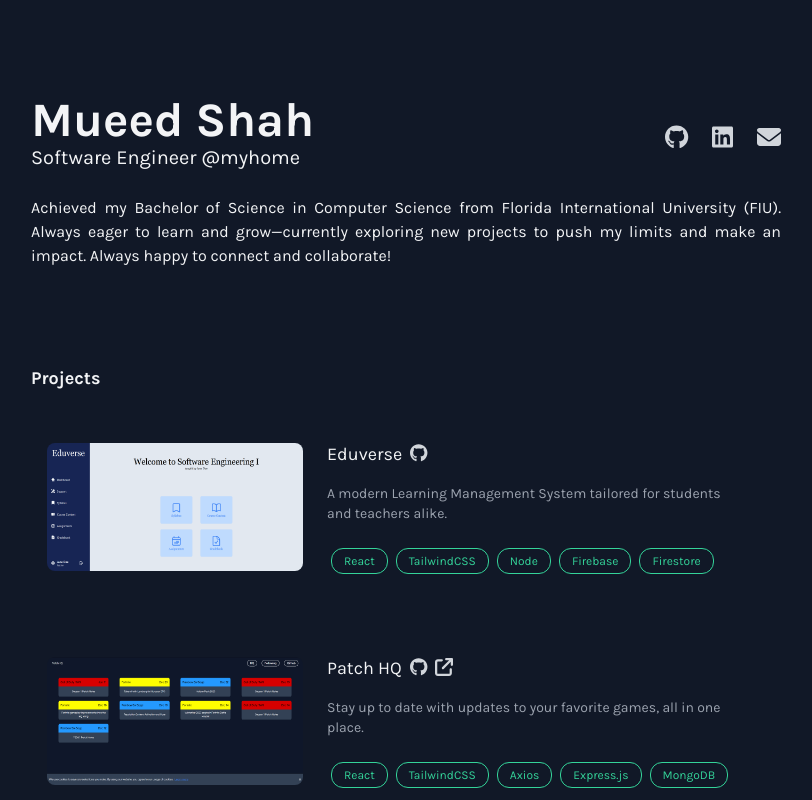
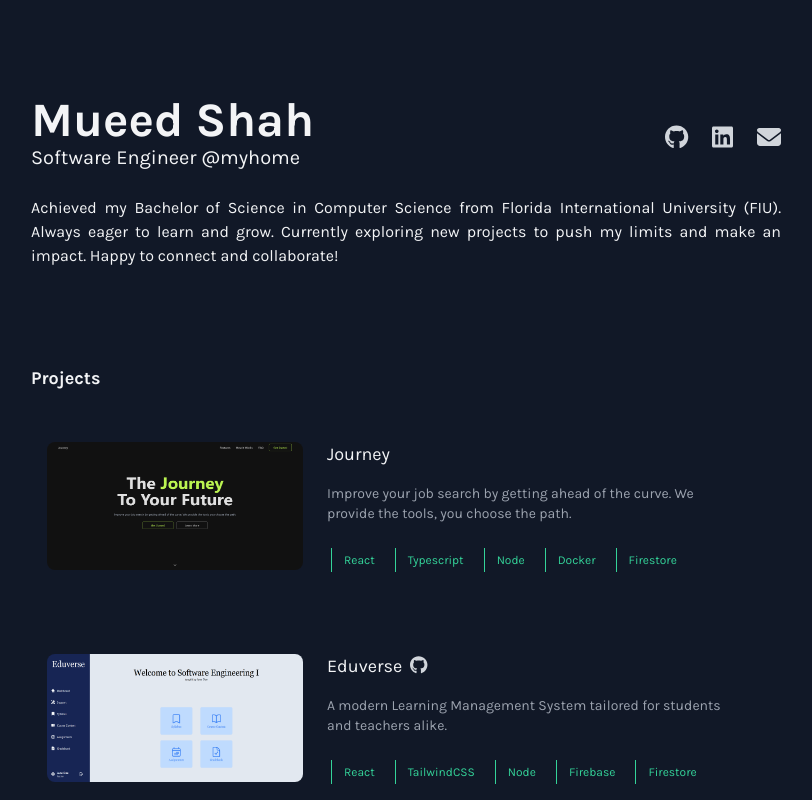
Before and after one commit to mshah20/portfolio-v3, a React (Create React App) app: page / in a window 1280 px wide. Shown: the top 800 px of the page, without its empty margins (234-1046 px from the left). Built offline with nearby package versions, Linux system fonts and the light colour scheme.

Commit message:
update info + bug fixes

```diff
--- a/src/components/Contact.jsx
+++ b/src/components/Contact.jsx
@@ -29,9 +29,19 @@ const Contact = () => {
                     <ul className="flex flex-col items-center">
                         {userData.contact.map((contact) => {
                             return (
-                                <li className="w-[24px] mb-3">
-                                    <a href={contact.url} target="_blank" rel="noreferrer" className="flex items-center group float-right">
-                                        <span className="mx-2 opacity-0 group-hover:text-emerald-400 group-hover:opacity-100 transition-all duration-200">{contact.title}</span>
+                                <li
+                                    key={contact.title}
+                                    className="w-[24px] mb-3"
+                                >
+                                    <a
+                                        href={contact.url}
+                                        target="_blank"
+                                        rel="noreferrer"
+                                        className="flex items-center group float-right"
+                                    >
+                                        <span className="mx-2 opacity-0 group-hover:text-emerald-400 group-hover:opacity-100 transition-all duration-200">
+                                            {contact.title}
+                                        </span>
                                         <FontAwesomeIcon icon={contact.icon} className="group-hover:text-emerald-400 text-2xl relative" />
                                     </a>
                                 </li>
--- a/src/components/HomePage.jsx
+++ b/src/components/HomePage.jsx
@@ -20,7 +20,14 @@ const HomePage = () => {
                         <div className="text-2xl text-gray-300 mt-2 hover:*:text-emerald-400">
                             {userData.contact.map((contact) => {
                                 return (
-                                    <a href={contact.url} target="_blank" rel="noreferrer" title={contact.title} className="ml-6">
+                                    <a
+                                        href={contact.url}
+                                        target="_blank"
+                                        rel="noreferrer"
+                                        title={contact.title}
+                                        key={contact.title}
+                                        className="ml-6"
+                                    >
                                         <FontAwesomeIcon icon={contact.icon} />
                                     </a>
                                 )
@@ -69,7 +76,18 @@ const HomePage = () => {
 
                     <ul className="group">
                         {userData.courses.map((course) => {
-                            return <li className="sm:group-hover:opacity-70 sm:group-hover:hover:opacity-100 transition-all duration-500" key={course.title}><CourseCard title={course.title} languages={course.languages} skills={course.skills} /></li>
+                            return (
+                                <li
+                                    className="sm:group-hover:opacity-70 sm:group-hover:hover:opacity-100 transition-all duration-500"
+                                    key={course.title}
+                                >
+                                    <CourseCard
+                                        title={course.title}
+                                        languages={course.languages}
+                                        skills={course.skills}
+                                    />
+                                </li>
+                            )
                         })}
                     </ul>
                 </section>
@@ -79,7 +97,18 @@ const HomePage = () => {
 
                     <ul>
                         {userData.certifications.map((certification) => {
-                            return <li key={certification.title}>{<CertificationCard title={certification.title} status={certification.status} company={certification.company} link={certification.link} />}</li>
+                            return (
+                                <li
+                                    key={certification.title}
+                                >
+                                    {<CertificationCard
+                                        title={certification.title}
+                                        status={certification.status}
+                                        company={certification.company}
+                                        link={certification.link}
+                                    />}
+                                </li>
+                            )
                         })}
                     </ul>
                 </section>
--- a/src/components/ProjectCard.jsx
+++ b/src/components/ProjectCard.jsx
@@ -4,7 +4,7 @@ import { FontAwesomeIcon } from "@fortawesome/react-fontawesome";
 
 const ProjectCard = ({ url, githubURL, image, title, description, skills }) => {
     return (
-        <div className="mt-4 py-8 px-4 rounded-xl flex flex-col items-center sm:flex-row select-none bg-gradient-to-r hover:from-gray-900 hover:to-gray-800">
+        <div className="mt-4 py-8 px-4 rounded-xl flex flex-col items-center sm:flex-row select-none bg-gradient-to-r hover:from-gray-900 hover:to-gray-800 group/project-card">
             <div id="image-container" className="w-64 h-32">
                 <img src={image} alt="Project" className="w-64 h-32 min-w-64 rounded-lg"/>
             </div>
@@ -21,7 +21,19 @@ const ProjectCard = ({ url, githubURL, image, title, description, skills }) => {
 
                 <ul className="flex flex-wrap text-xs justify-center sm:justify-start">
                     {skills.map((skill) => {
-                        return <li key={skill} className="px-3 py-1 mx-1 mt-2 rounded-xl text-emerald-400 border border-emerald-400 bg-gradient-to-tr hover:text-gray-900 hover:from-green-500 hover:to-cyan-500 duration-200 ease-out">{skill}</li>
+                        return (
+                            <li
+                                key={skill}
+                                className="px-3 py-1 mx-1 mt-2 text-emerald-400 border-l border-emerald-400 bg-gradient-to-tr
+                                    group-hover/project-card:text-gray-900
+                                    group-hover/project-card:from-green-500
+                                    group-hover/project-card:to-cyan-500
+                                    group-hover/project-card:rounded-md
+                                    duration-200 ease-in-out"
+                            >
+                                {skill}
+                            </li>
+                        )
                     })}
                 </ul>
             </div>
--- a/src/userData.js
+++ b/src/userData.js
@@ -1,3 +1,4 @@
+import journeyPage from "./media/journey.png";
 import eduversePage from "./media/eduverse.png";
 import patchHQPage from "./media/patch-hq.png";
 import weatherPage from "./media/weather-search.png";
@@ -8,8 +9,13 @@ export const userData = {
     "name": "Mueed Shah",
     "jobTitle": "Software Engineer",
     "company": "myhome",
-    "about": "Achieved my Bachelor of Science in Computer Science from Florida International University (FIU). Always eager to learn and grow—currently exploring new projects to push my limits and make an impact. Always happy to connect and collaborate!",
+    "about": "Achieved my Bachelor of Science in Computer Science from Florida International University (FIU). Always eager to learn and grow. Currently exploring new projects to push my limits and make an impact. Happy to connect and collaborate!",
     "projects": [{
+        "title": "Journey",
+        "image": journeyPage,
+        "description": "Improve your job search by getting ahead of the curve. We provide the tools, you choose the path.",
+        "skills": ["React", "Typescript", "Node", "Docker", "Firestore"]
+    }, {
         "githubURL": "https://github.com/mshah20/eduverse",
         "title": "Eduverse",
         "image": eduversePage,
```
Also changed, not shown: src/media/journey.png (added).
